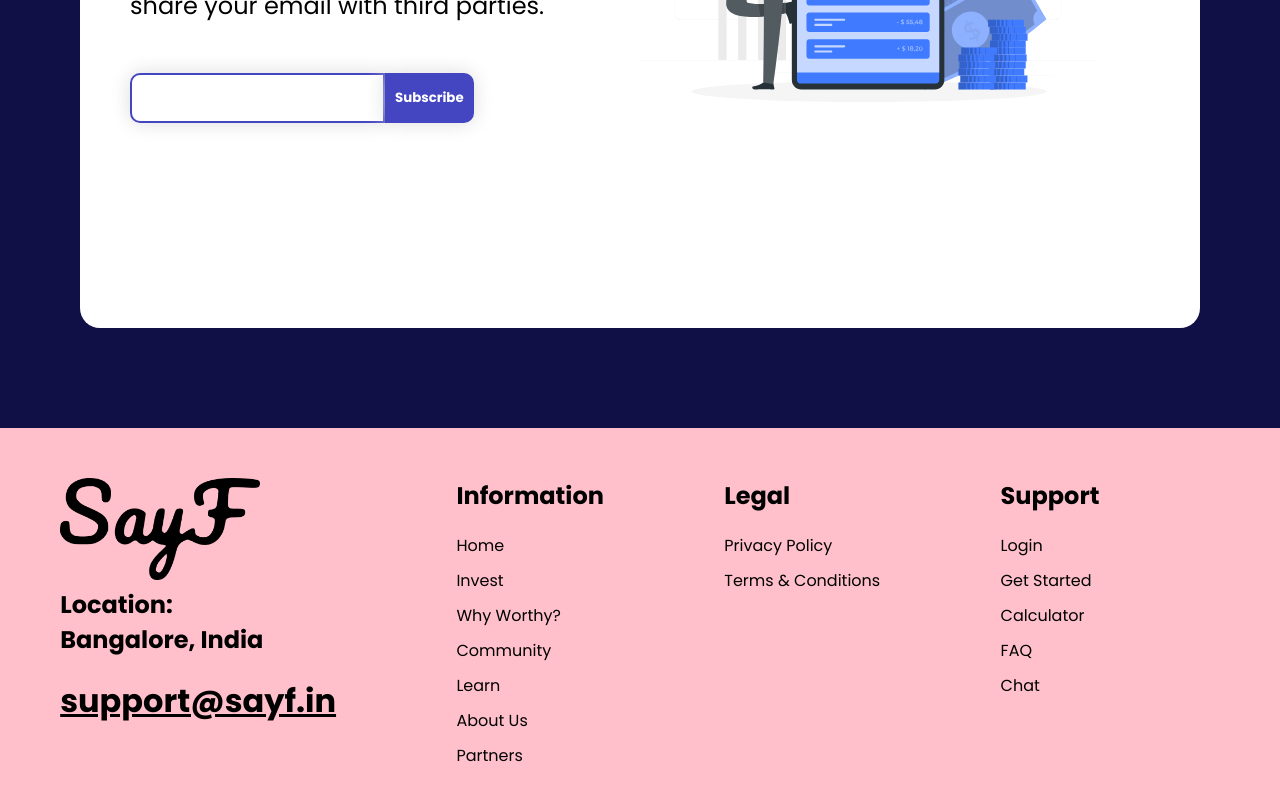
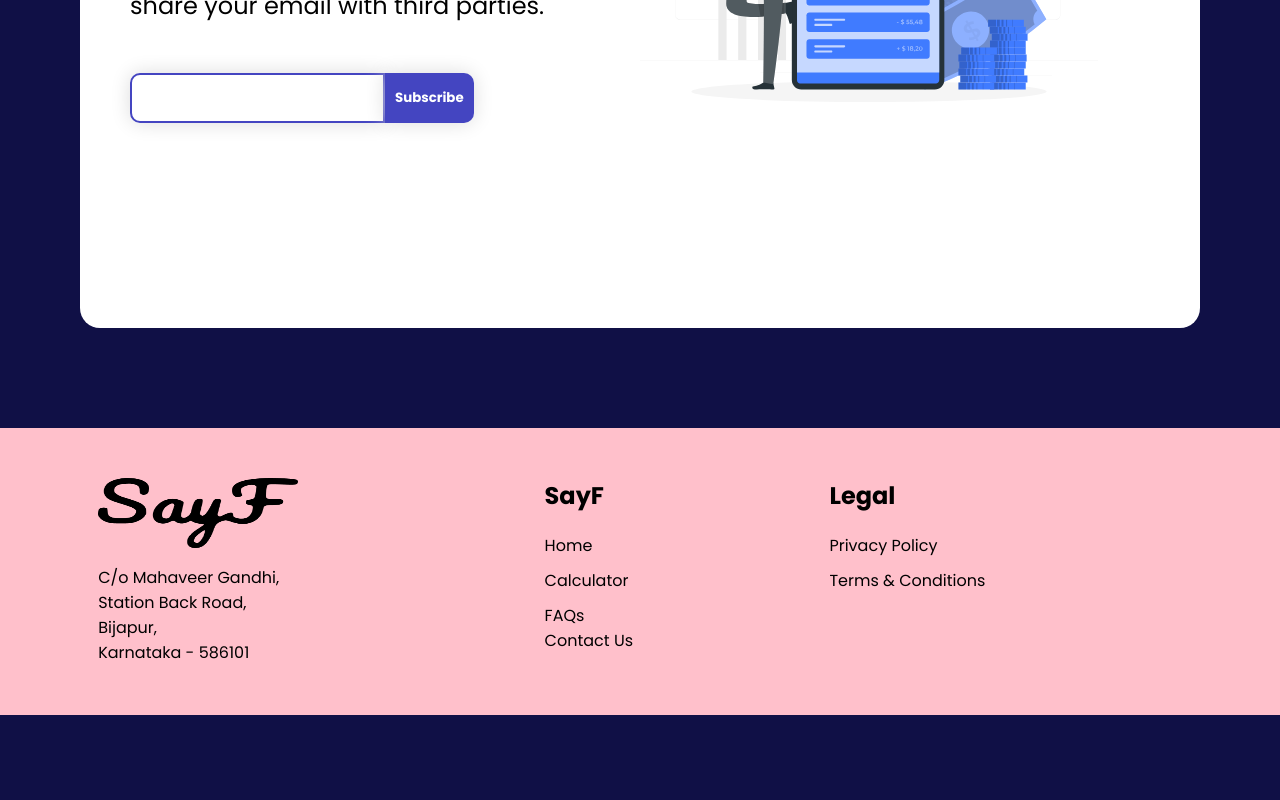
Before and after one commit to vijaykrishnadas/sayf_web, a React (Create React App) app: page / in a window 1280 px wide. Shown: the part 2411-3211 px from the top of the page. After the commit the page ends 3126 px from the top, so only its background shows below. Built offline with nearby package versions, Linux system fonts and the light colour scheme.

Commit message:
First commit

```diff
--- a/src/App.js
+++ b/src/App.js
@@ -247,33 +247,28 @@ function App() {
    </div>
    <div className="footer">
     <div className="f1">
-        <img src={Logo_D} alt="" />
-        <h2>Location: <br /> Bangalore, India</h2>
-        <h1><u>support@sayf.in</u></h1>
+    <img src={Logo_D} alt="logo" height="70px" width="45px"/>
+
+        <p>C/o Mahaveer Gandhi, <br/>
+        Station Back Road, <br/>
+        Bijapur, <br/>
+        Karnataka - 586101</p>
     </div>
     <div className="f2">
-      <h2>Information</h2>
+      <h2>SayF</h2>
       <p>Home</p>
-      <p>Invest</p>
-      <p>Why Worthy?</p>
-      <p>Community</p>
-      <p>Learn</p>
-      <p>About Us</p>
-      <p>Partners</p>
+      <p>Calculator</p>
+      <p>FAQs</p>
+      <a href = "mailto:priyesh@sayf.in?subject = Feedback&body = Message">Contact Us</a>
     </div>
     <div className="f3">
       <h2>Legal</h2>
       <a href="sayf#/privacy"> <p>Privacy Policy</p></a>
       <a href="sayf#/terms"> <p>Terms & Conditions</p></a>
     </div>
-    <div className="f4">
+    {/* <div className="f4">
       <h2>Support</h2>
-      <p>Login</p>
-      <p>Get Started</p>
-      <p>Calculator</p>
-      <p>FAQ</p>
-      <p>Chat</p>
-    </div>
+    </div> */}
   <div className="bottom"></div>
   </div>
   </div>
--- a/src/index.css
+++ b/src/index.css
@@ -576,3 +576,11 @@ a {
   color: #000000;
   text-decoration: none;
 }
+
+.footer-logo{
+  width: 50px;
+}
+
+.f2{
+  margin-left: 50px;
+}
```
